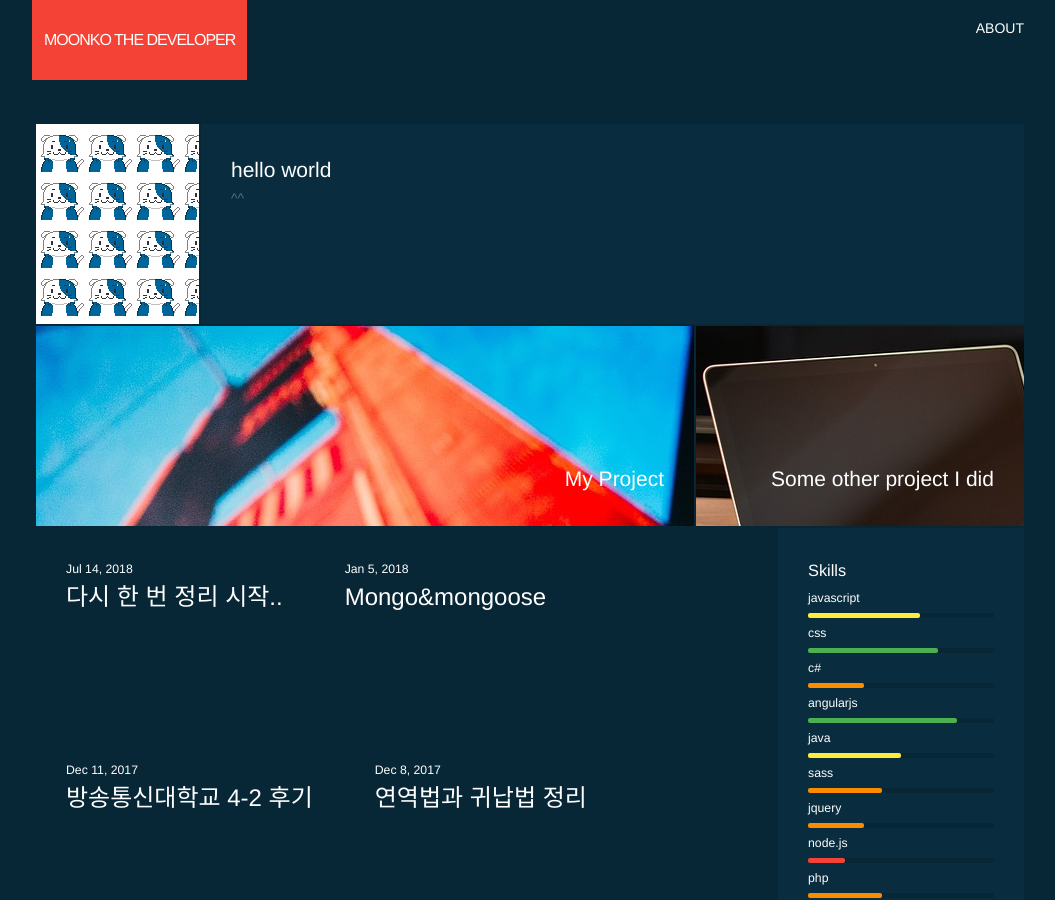
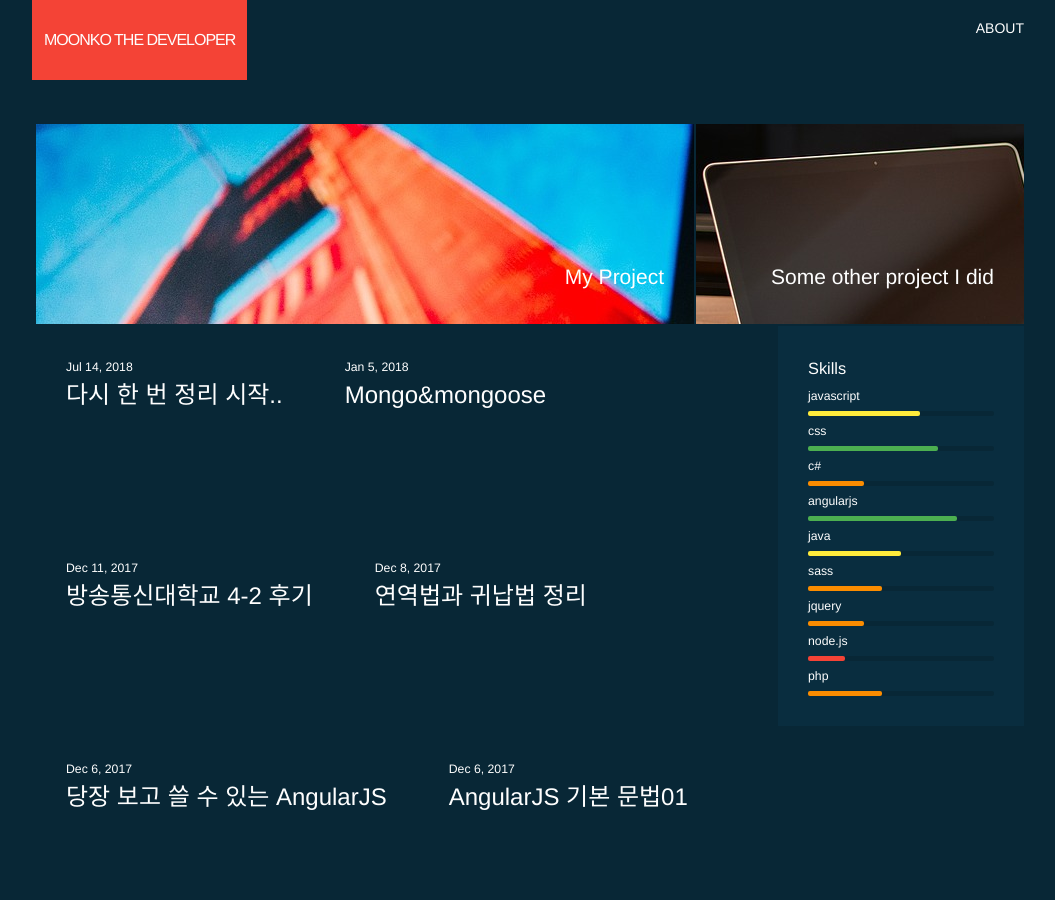
Before and after one commit to gatherKnowledge/gatherKnowledge.github.io, a Jekyll site: the page built from index.html, in a window 1280 px wide and 900 px high. Shown: the whole window, without its empty margins (112-1167 px from the left). Built offline with Jekyll 4.4.1, drawn with Linux system fonts in a browser that asks for light colours; the list of posts is cut into pages by our own code.

Commit message:
main page design change

```diff
--- a/index.html
+++ b/index.html
@@ -5,7 +5,7 @@ layout: default
 <div class="home">
 
 
- <div class="col col-12">
+  <!-- <div class="col col-12">
         <div class="col col-2">
             <div class="block glass"  style="background-image:url(assets/avatar.png)">
             </div>
@@ -18,7 +18,7 @@ layout: default
               </div>
           </div>
         </div>
-  </div>
+  </div> -->
   <div class="col col-12">
     {% for port in site.data.portfolio %}
       <div class="col col-{{port.width}}">
```
Lines whose indentation alone changed are shown as unchanged.
